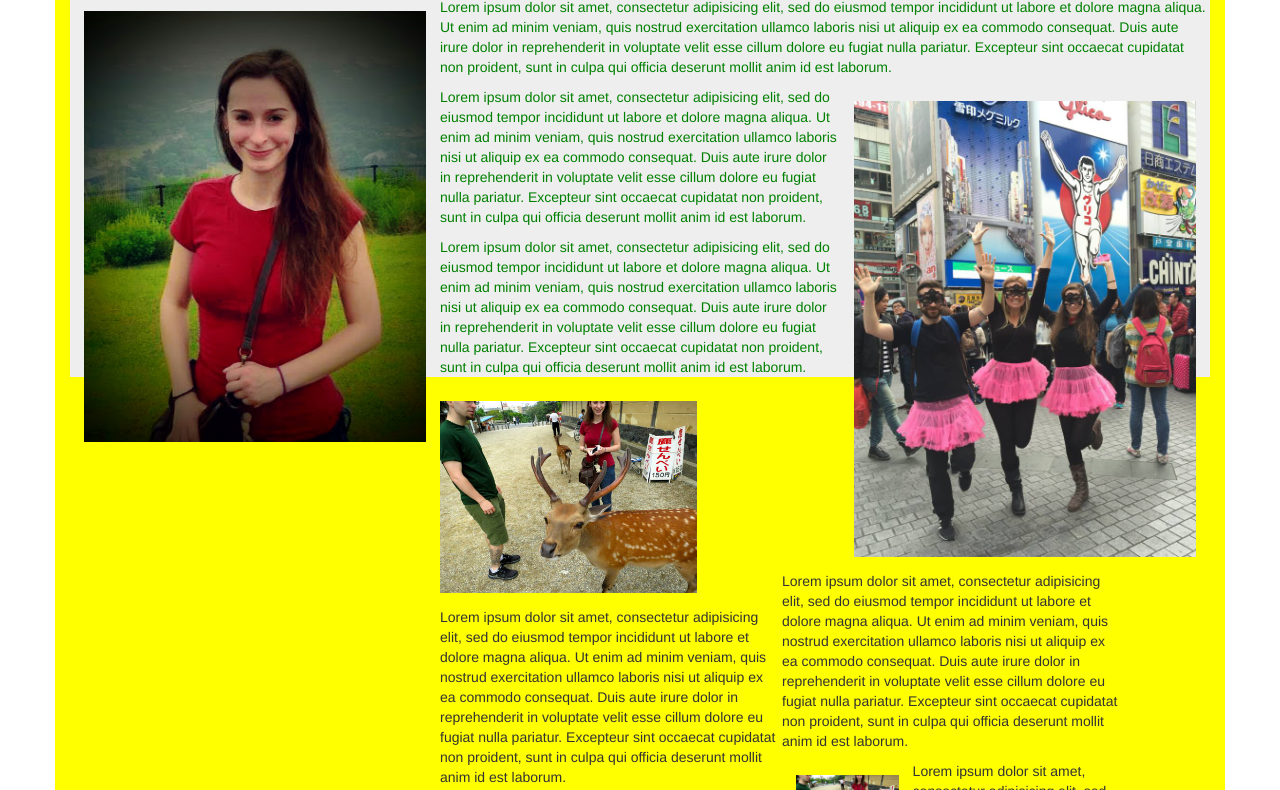
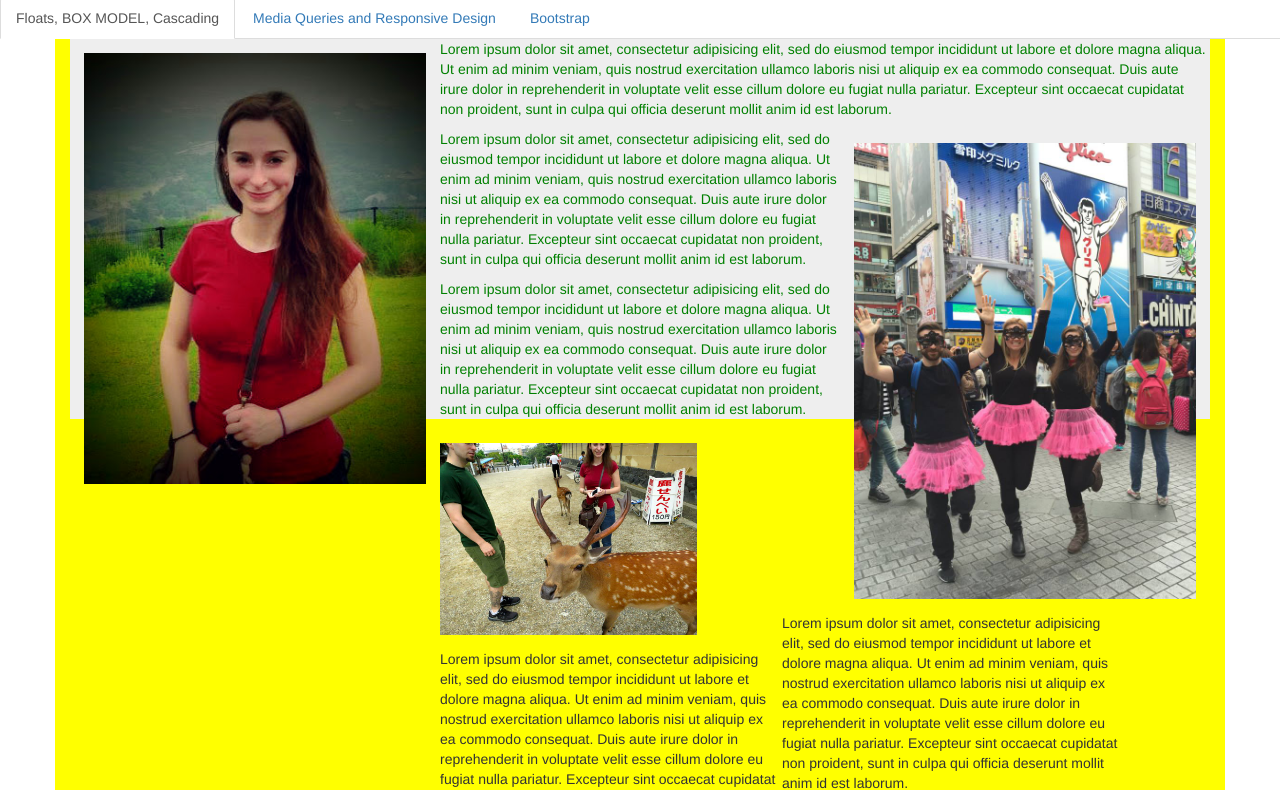
Before and after one commit to Stephanie-Spears/project-css-tests, a plain HTML site: page css-test.html in a window 1280 px wide. Shown: the part 79-869 px from the top of the page. Drawn offline with Linux system fonts and the light colour scheme.

```diff
--- a/css-test.html
+++ b/css-test.html
@@ -10,6 +10,14 @@
   <body>
     <div class="header">
       <h1>Float Test</h1>
+    </div>
+
+    <div class="my-menu">
+      <ul class="nav nav-tabs">
+        <li role="presentation" class="active"><a href="index.html">Floats, BOX MODEL, Cascading</a></li>
+        <li class="my-unselected" role="presentation"><a href="my-media-queries.html">Media Queries and Responsive Design</a></li>
+        <li class="my-unselected" role="presentation"><a href="my-bootstrap.html">Bootstrap</a></li>
+      </ul>
     </div>
 
     <div class="container">
--- a/css/styles.css
+++ b/css/styles.css
@@ -38,3 +38,7 @@ img.my-float-left-large {
   margin-right: 1em;
   margin-bottom: 1em;
 }
+
+div.my-menu {
+
+}
```
Also changed, not shown: img/Bali-Fire.jpg (deleted), img/Geisha-Kyoto.jpg (deleted), img/Gili-T.jpg (deleted), img/Gili.jpg (deleted), img/bali-fountain.jpg (renamed from img/1412271_10205009268011828_984264595744102391_o.jpg), img/nara.jpg (renamed from img/998717_982079577502_299847156_n.jpg), img/peru.jpg (renamed from img/1476291_10207140584093398_2212713071994937376_n.jpg), img/yucatan.jpg (renamed from img/68926_1684346628944_6334017_n.jpg).
